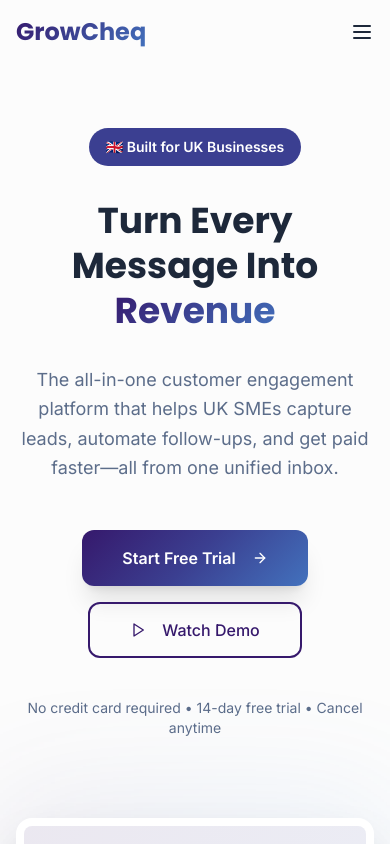
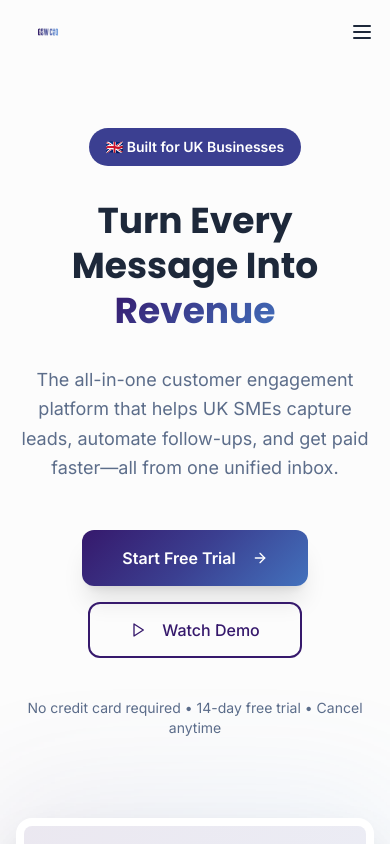
Before and after one commit to blockchaination/growcheq, a React (Vite) app: page / in a window 390 px wide. Shown: the top 844 px of the page. Built offline with nearby package versions, Linux system fonts and the light colour scheme; the HTML template or start-up script is replaced by a standard one.

Commit message:
Integrate branding logo from Supabase
Update header to display the logo, stored at public/branding/main_logo.png, and reference it in navigation and social previews. Ensure responsive sizing, metadata updates for social previews, and environment-friendly path usage.

```diff
--- a/index.html
+++ b/index.html
@@ -10,11 +10,12 @@
     <meta property="og:title" content="GrowCheq - Turn Every Message Into Revenue" />
     <meta property="og:description" content="The all-in-one customer engagement platform that helps UK businesses capture leads, automate follow-ups, and get paid faster." />
     <meta property="og:type" content="website" />
-    <meta property="og:image" content="https://lovable.dev/opengraph-image-p98pqg.png" />
+    <meta property="og:image" content="/branding/main_logo.png" />
+    <link rel="icon" type="image/png" href="/branding/main_logo.png" />
 
     <meta name="twitter:card" content="summary_large_image" />
     <meta name="twitter:site" content="@GrowCheq" />
-    <meta name="twitter:image" content="https://lovable.dev/opengraph-image-p98pqg.png" />
+    <meta name="twitter:image" content="/branding/main_logo.png" />
 
     <link rel="preconnect" href="https://fonts.googleapis.com" />
     <link rel="preconnect" href="https://fonts.gstatic.com" crossorigin />
--- a/src/components/Navigation.tsx
+++ b/src/components/Navigation.tsx
@@ -45,9 +45,11 @@ export const Navigation = ({ onCtaClick }: NavigationProps) => {
         <div className="flex items-center justify-between h-16 lg:h-20">
           {/* Logo */}
           <a href="#" className="flex items-center space-x-2">
-            <span className="text-2xl lg:text-3xl font-heading font-bold gradient-text">
-              GrowCheq
-            </span>
+            <img
+              src="/branding/main_logo.png"
+              alt="GrowCheq Logo"
+              className="h-8 lg:h-10 w-auto object-contain"
+            />
           </a>
 
           {/* Desktop Menu */}
```
Also changed, not shown: public/branding/main_logo.png (added).
